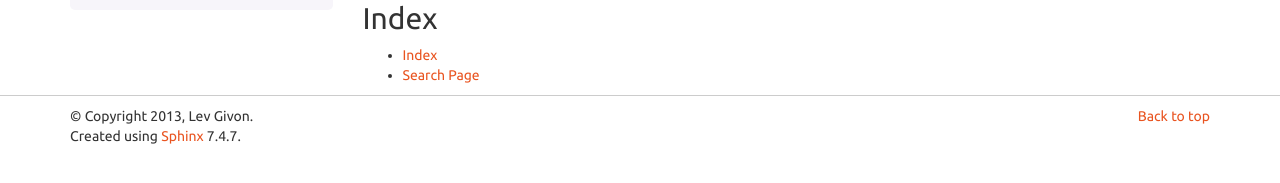
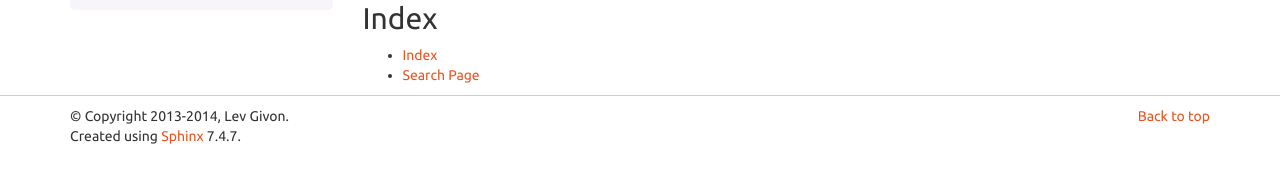
Before and after one commit to neurokernel/neurokernel, a Sphinx documentation site: the page built from docs/source/index.rst, in a window 1280 px wide. Shown: the part 261-444 px from the top of the page. Built offline with Sphinx 7.4.7, drawn with Linux system fonts in a browser that asks for light colours; formulas are drawn with MathJax 3; the version number is read from the project's files by our own code.

Commit message:
Update copyright date in Sphinx docs.

```diff
--- a/docs/source/conf.py
+++ b/docs/source/conf.py
@@ -57,7 +57,7 @@ master_doc = 'index'
 
 # General information about the project.
 project = u'Neurokernel'
-copyright = u'2013, Lev Givon'
+copyright = u'2013-2014, Lev Givon'
 
 # The version info for the project you're documenting, acts as replacement for
 # |version| and |release|, also used in various other places throughout the
@@ -69,7 +69,7 @@ version = re.sub(r'(\d+\.\d+)\.\d+(.*)', r'\1\2', neurokernel.__version__)
 
 # The full version, including alpha/beta/rc tags.
 release = neurokernel.__version__
-print 'neurokernel version: ', version, release
+print 'Neurokernel version: ', version, release
 
 # The language for content autogenerated by Sphinx. Refer to documentation
 # for a list of supported languages.
```
